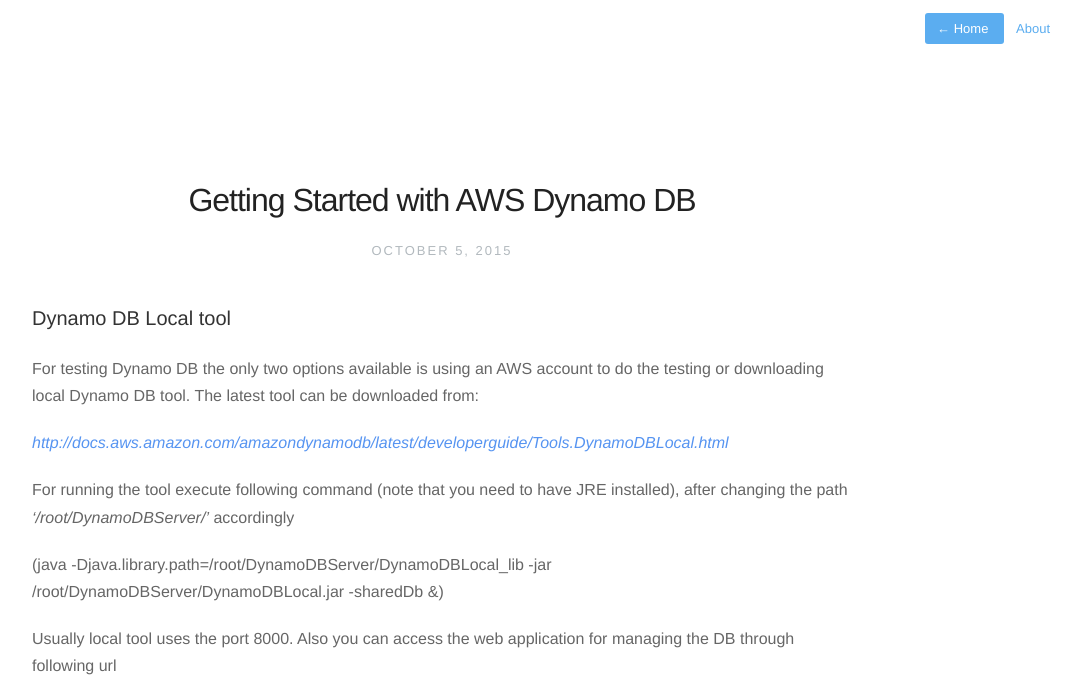
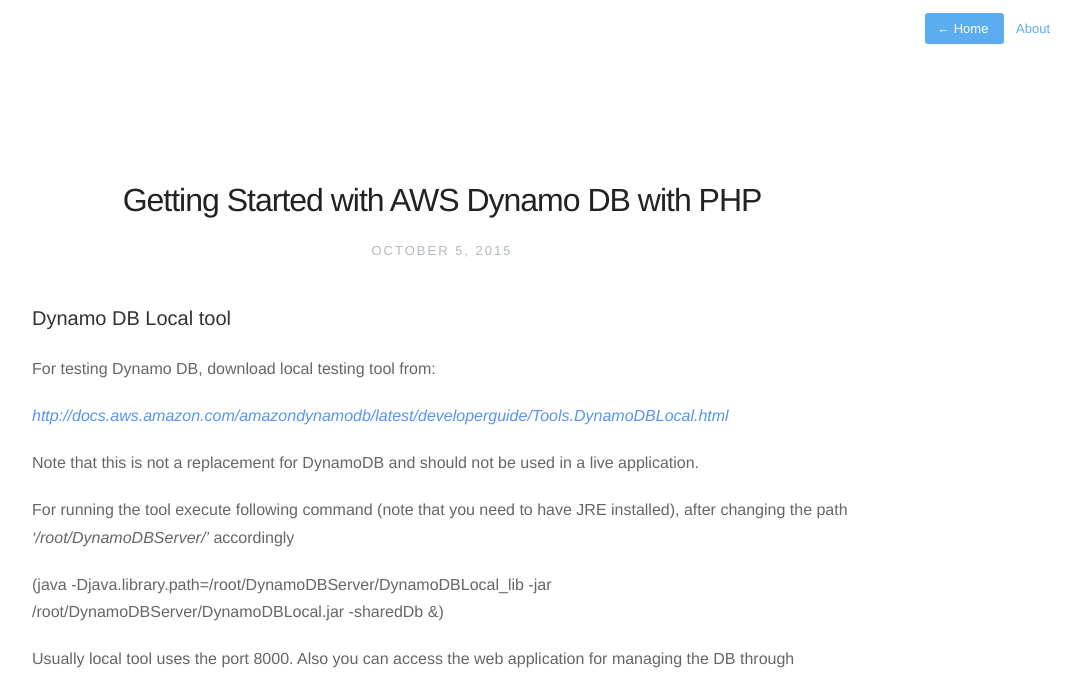
Before and after one commit to thilinah/thilinah.github.io, a Jekyll site: the page built from _posts/2015-10-05-aws-dynamodb.markdown, in a window 1280 px wide. Shown: the top 677 px of the page, without its empty margins (198-1278 px from the left). Built offline with Jekyll 4.4.1, drawn with Linux system fonts in a browser that asks for light colours; nearby versions of some CDN libraries; Markdown is read by kramdown in place of the engine named in the settings; comment, search, counter and statistics services are not loaded; some of the changed text lies outside the part shown.

Commit message:
dynamo db post

```diff
--- a/_posts/2015-10-05-aws-dynamodb.markdown
+++ b/_posts/2015-10-05-aws-dynamodb.markdown
@@ -1,14 +1,15 @@
 ---
 layout: post
-title: Getting Started with AWS Dynamo DB
-description: A Quick Getting Started Guide to AWS Dynamo DB
+title: Getting Started with AWS Dynamo DB with PHP
+description: A Quick Getting Started Guide to AWS Dynamo DB with PHP
 ---
 
 ### Dynamo DB Local tool
-For testing Dynamo DB the only two options available is using an AWS account to do the testing or downloading local Dynamo DB tool. The latest tool
-can be downloaded from:
+For testing Dynamo DB, download local testing tool from:
 
-*<a href="http://docs.aws.amazon.com/amazondynamodb/latest/developerguide/Tools.DynamoDBLocal.html">http://docs.aws.amazon.com/amazondynamodb/latest/developerguide/Tools.DynamoDBLocal.html</a>*
+*<a href="http://docs.aws.amazon.com/amazondynamodb/latest/developerguide/Tools.DynamoDBLocal.html" target="_blank">http://docs.aws.amazon.com/amazondynamodb/latest/developerguide/Tools.DynamoDBLocal.html</a>*
+
+Note that this is not a replacement for DynamoDB and should not be used in a live application.
 
 For running the tool execute following command (note that you need to have JRE installed), after changing the path *'/root/DynamoDBServer/'* accordingly
 
@@ -17,3 +18,7 @@ For running the tool execute following command (note that you need to have JRE i
 Usually local tool uses the port 8000. Also you can access the web application for managing the DB through following url
 
 ![AWS Local tool Shell](http://docs.aws.amazon.com/amazondynamodb/latest/developerguide/images/shell-main.png "AWS Local tool Shell")
+
+
+
+** Not completed yet .. **
```
